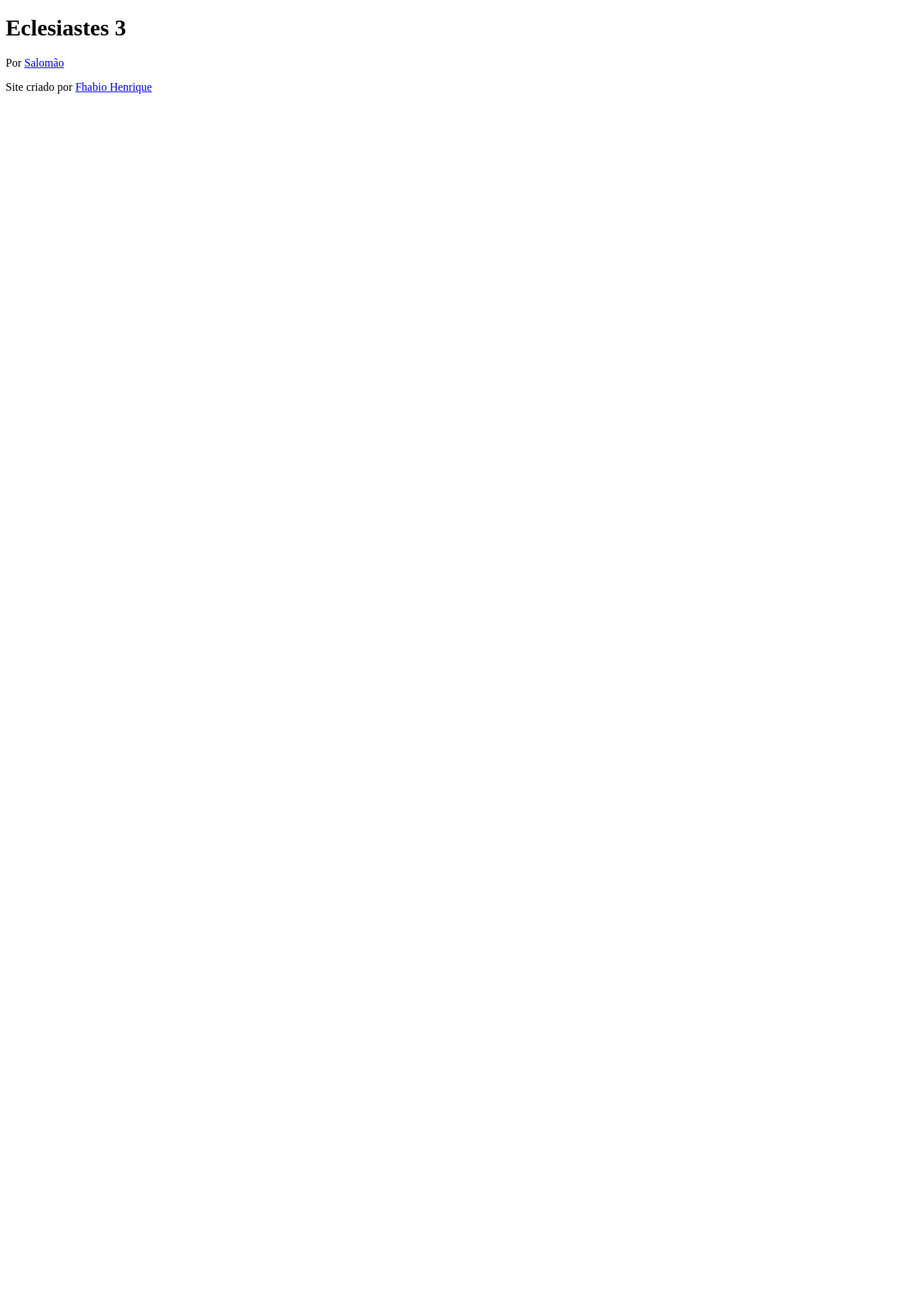
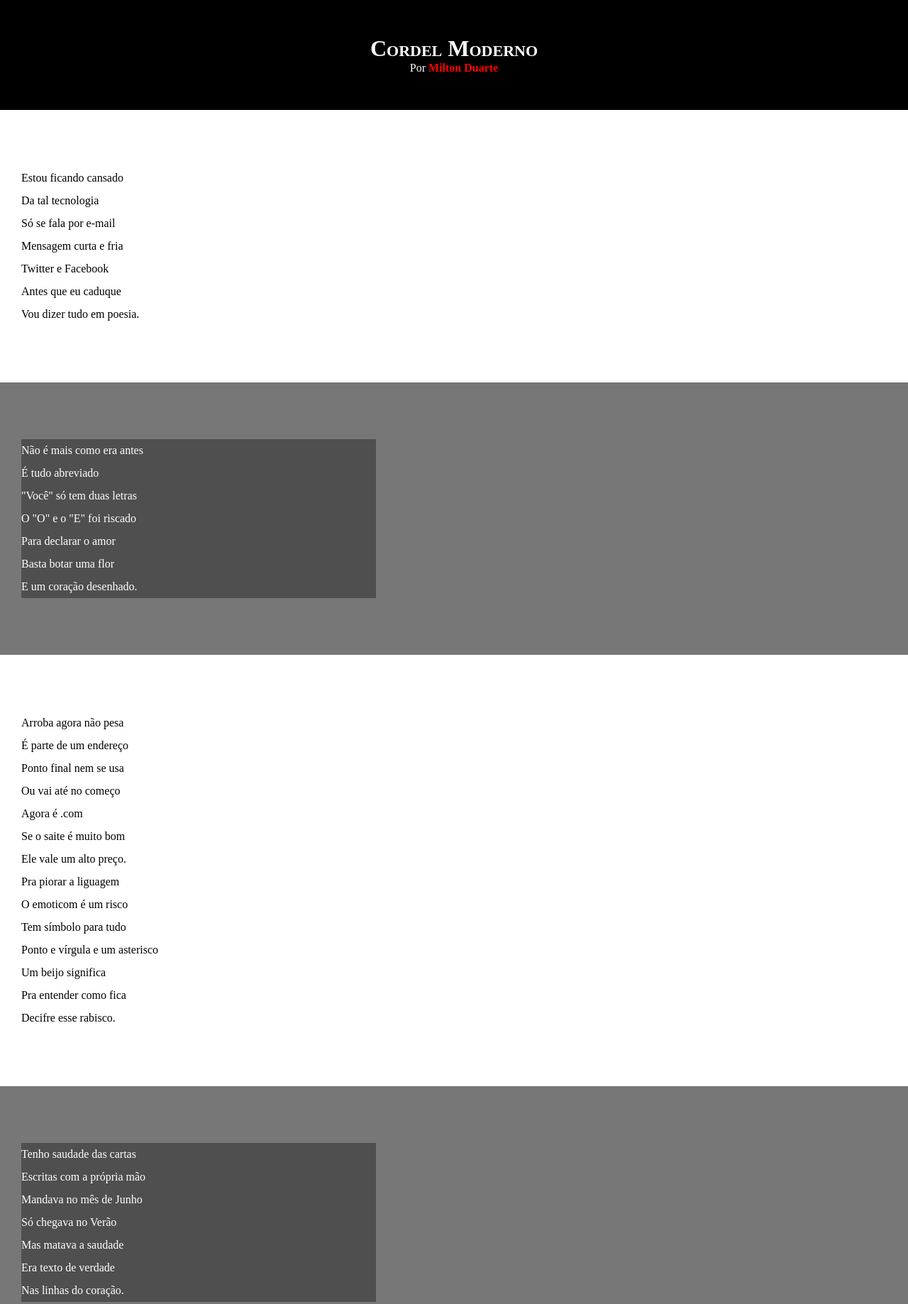
Before and after one commit to FhabioHenrique1/HTML-CSS, a plain HTML site: page EXERCÍCIOS/ex29/index.html in a window 1280 px wide. Shown: the top 1838 px of the page at 71% size. Before the commit the page ends 800 px from the top, so only its background shows below. Drawn offline with Linux system fonts and the light colour scheme; a web font is replaced by a local one.

Commit message:
Exercício

```diff
--- a/EXERCÍCIOS/ex29/index.html
+++ b/EXERCÍCIOS/ex29/index.html
@@ -5,19 +5,101 @@
     <link rel="stylesheet" href="style.css">
     <link rel="shortcut icon" href="Bible.png" type="image/x-icon">
     <meta name="viewport" content="width=device-width, initial-scale=1.0">
-    <title>Ec 3</title>
+    <title>Cordel</title>
 </head>
 <body>
+
     <header>
-
-        <h1>Eclesiastes 3</h1>
-
-        <p>Por <a href="https://www.bibliaonline.com.br/acf/ec/3" target="_blank">Salomão</a></p>
-
+        <h1>
+            Cordel Moderno
+        </h1>
+        <p>
+            Por <a href="https://www.recantodasletras.com.br/poesias/3186743" target="_blank">Milton Duarte</a>
+        </p>
     </header>
 
+    <section class="normal">
+        <p>
+            Estou ficando cansado <br>
+            Da tal tecnologia <br>
+            Só se fala por e-mail <br>
+            Mensagem curta e fria <br>
+            Twitter e Facebook <br>
+            Antes que eu caduque <br>
+            Vou dizer tudo em poesia.
+        </p>
+    </section>
+
+    <section class="imagem" id="img01">
+        <p>
+            Não é mais como era antes <br>
+            É tudo abreviado <br>
+            "Você" só tem duas letras <br>
+            O "O" e o "E" foi riscado <br>
+            Para declarar o amor <br>
+            Basta botar uma flor <br>
+            E um coração desenhado.
+        </p>
+    </section>
+
+    <section class="normal">
+        <p>
+            Arroba agora não pesa <br>
+            É parte de um endereço <br>
+            Ponto final nem se usa<br>
+            Ou vai até no começo<br>
+            Agora é .com<br>
+            Se o saite é muito bom<br>
+            Ele vale um alto preço.
+        </p>
+
+        <p>
+            Pra piorar a liguagem<br>
+            O emoticom é um risco<br>
+            Tem símbolo para tudo<br>
+            Ponto e vírgula e um asterisco<br>
+            Um beijo significa<br>
+            Pra entender como fica<br>
+            Decifre esse rabisco.
+        </p>
+    </section>
+
+    <section class="imagem" id="img02">
+        <p>
+            Tenho saudade das cartas <br>
+            Escritas com a própria mão <br>
+            Mandava no mês de Junho <br>
+            Só chegava no Verão <br>
+            Mas matava a saudade <br>
+            Era texto de verdade <br>
+            Nas linhas do coração.
+        </p>
+    </section>
+
+    <section class="normal">
+        <p>
+            Agora, escrevo e envio <br>
+            Chegando na mesma hora <br>
+            Mas quando vou prosear <br>
+            A pessoa foi embora <br>
+            Abriu outro aplicativo <br>
+            O mundo ficou cativo <br>
+            Da tecnologia do agora.
+        </p>
+
+        <p>
+            Felizmente, pra orar <br>
+            Não precisa de internet <br>
+            O Criador escuta todo mundo <br>
+            Se quiser, faça esse teste <br>
+            Dois pontos são dois joelhos <br>
+            Seus lábios são aparelhos <br>
+            Deixe que O Criador interprete.
+        </p>
+    </section>
+
     <footer>
-        <p>Site criado por <a href="https://github.com/FhabioHenrique1" target="_blank">Fhabio Henrique</a></p>
+        <p>Site criado para aprendizado por <a href="https://github.com/FhabioHenrique1" target="_blank">Fhabio Henrique</a></p>
     </footer>
 
 </body>
--- a/EXERCÍCIOS/ex29/style.css
+++ b/EXERCÍCIOS/ex29/style.css
@@ -5,4 +5,65 @@
 *{
     width: auto;
     height: auto;
+    margin: 0px;
+    padding: 0px;
 }
+
+html, body{
+    background-color: dark gray;
+    min-height: 100%;
+}
+
+header{
+    background-color: black;
+    color: white;
+    text-align: center;
+}
+
+header > h1{
+    padding-top: 50px;
+    font-variant: small-caps;
+}
+
+header > p{
+    padding-bottom: 50px;
+}
+
+a{
+    color: rgb(255, 0, 0);
+    text-decoration: none;
+    font-weight: bolder;
+}
+
+a:hover{
+    text-decoration: underline;
+}
+
+section{
+    padding-top: 10vh;
+    padding-bottom: 10vh;
+    line-height: 2em;
+    padding-left: 30px;
+}
+
+section.imagem > p {
+    background-color: rgba(0, 0, 0, 0.342);
+    width: 500px;
+}
+
+section.normal{
+    background-color: rgb(255, 255, 255);
+    color: black;
+}
+
+section.imagem{
+    background-color: rgba(0, 0, 0, 0.534);
+    color: white;
+}
+
+footer{
+    background-color: black;
+    color: white;
+    padding: 7px;
+    text-align: center;
+}
```
Also changed, not shown: EXERCÍCIOS/ex29/Bible.png (deleted), EXERCÍCIOS/ex29/Martz90-Circle-Books.512.png (added).
